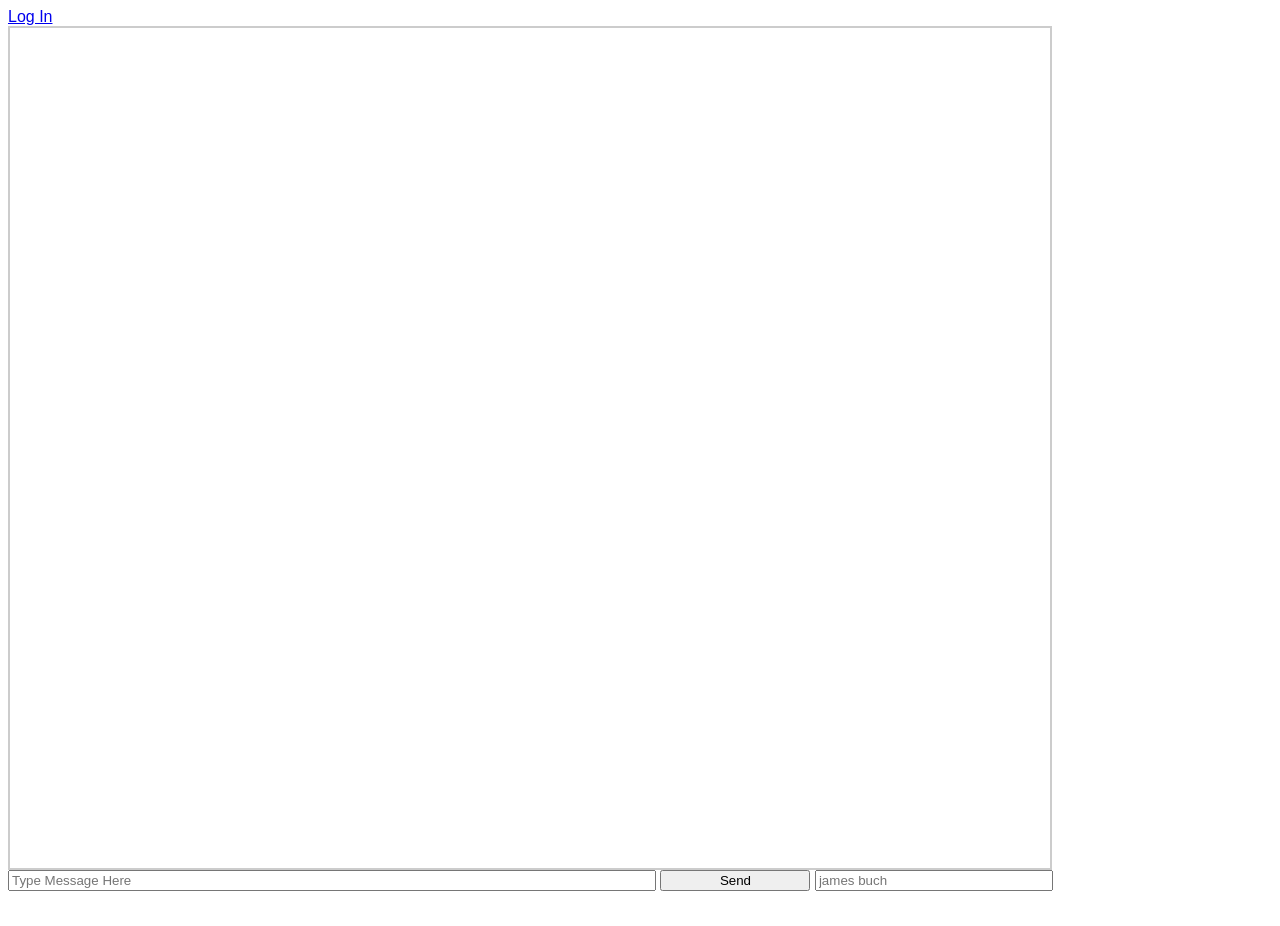
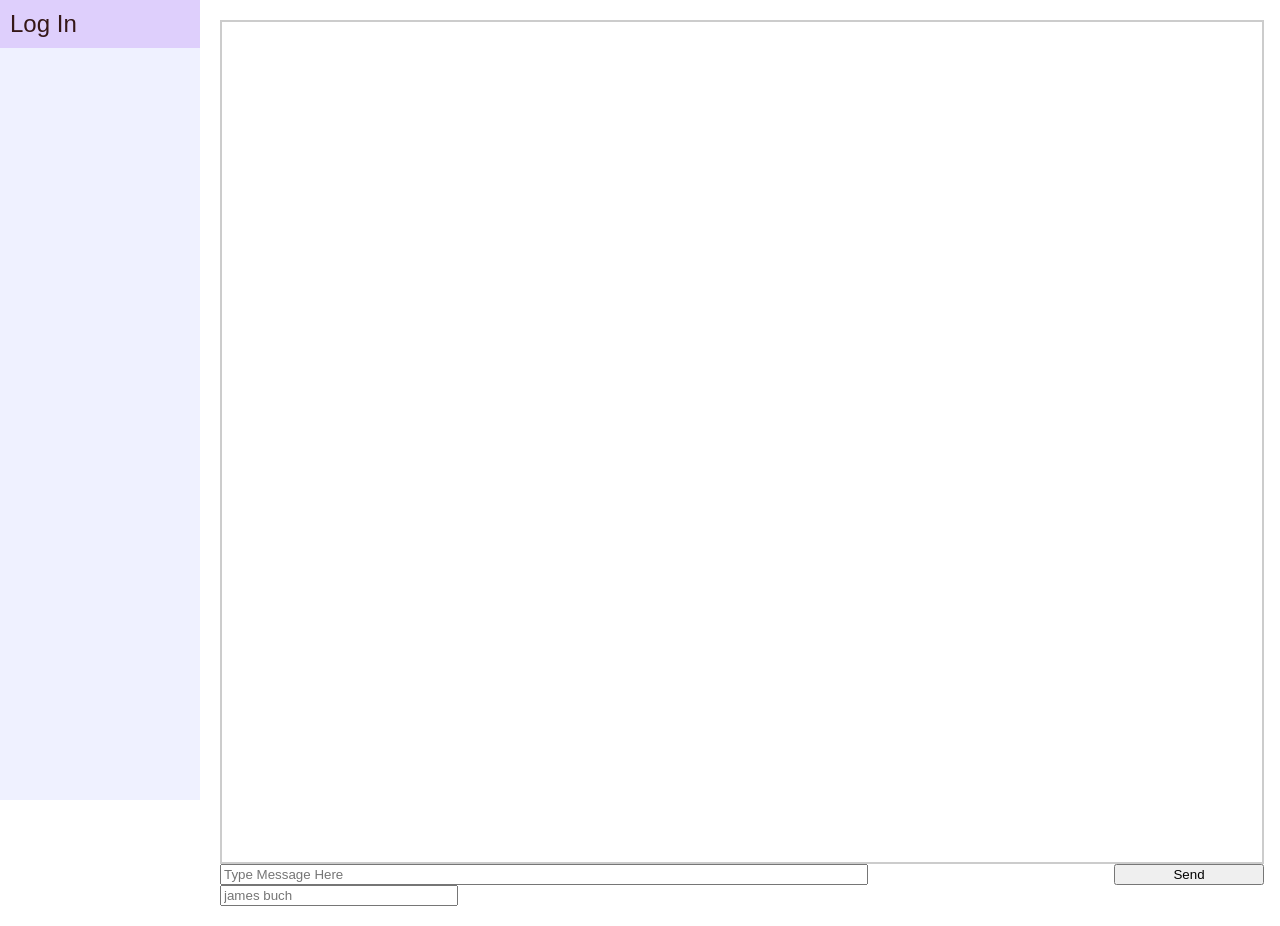
Before and after one commit to staryskies/In_db, a plain HTML site: page Web_db/static/index.html in a window 1280 px wide. Before the commit the page ends 899 px from the top, so only its background shows below. Drawn offline with Linux system fonts and the light colour scheme; no server answers.

Commit message:
added side bar and a test html

```diff
--- a/Web_db/static/index.html
+++ b/Web_db/static/index.html
@@ -5,30 +5,23 @@
     <meta charset="UTF-8">
     <meta name="viewport" content="width=device-width, initial-scale=1.0">
     <title>Chat</title>
-    <link ref="stylesheet" href="styles.css">
-    <style>
-        body { font-family: Arial, sans-serif; }
-        #chat { width: 1000px; height: 800px; border: 2px solid #ccc; padding: 20px; overflow-y: scroll; }
-        #message { width: 640px; }
-        #send { width: 150px; }
-        #user { width: 230px; }
-    </style>
+    <link rel="stylesheet" href="styles.css">
+
 </head>
 <body>
-
-    <div class="sidenav">
-        <div id="Signin"></div>
+    <div class="container">
+        <div class="sidebar">
             <a href="/login.html">Log In</a>
 
         </div>
 
-    <div class="chat-area">
+        <div class="content">
             <div id="chat"></div>
             <input type="text" id="message" placeholder="Type Message Here">
             <button id="send">Send</button>
             <input type="text" id="user" placeholder="james buch">
         </div>
-
+    </div>
     <script>
 
 
--- a/Web_db/static/styles.css
+++ b/Web_db/static/styles.css
@@ -1,38 +1,44 @@
-/* The sidebar menu */
-.sidenav {
-    height: 100%; /* Full-height: remove this if you want "auto" height */
-    width: 160px; /* Set the width of the sidebar */
-    position: fixed; /* Fixed Sidebar (stay in place on scroll) */
-    z-index: 1; /* Stay on top */
-    top: 0; /* Stay at the top */
-    left: 0;
-    background-color: #111; /* Black */
-    overflow-x: hidden; /* Disable horizontal scroll */
-    padding-top: 20px;
-  }
+body { font-family: Arial, sans-serif; margin: 0; padding: 0;}
+#chat { width: 1000px; height: 800px; border: 2px solid #ccc; padding: 20px; overflow-y: scroll; }
+#message { width: 640px; }
+#send { width: 150px; }
+#user { width: 230px; }
 
-  /* The navigation menu links */
-  .sidenav a {
-    padding: 6px 8px 6px 16px;
-    text-decoration: none;
-    font-size: 25px;
-    color: #818181;
-    display: block;
-  }
 
-  /* When you mouse over the navigation links, change their color */
-  .sidenav a:hover {
-    color: #f1f1f1;
-  }
+.container {
+  display: flex;
+}
 
-  /* Style page content */
-  .main {
-    margin-left: 160px; /* Same as the width of the sidebar */
-    padding: 0px 10px;
-  }
+.sidebar {
+  width: 200px;
+  height: 100vh;
+  background-color: #eff1ff;
+  color: #fff;
+  box-sizing: border-box;
+  position: fixed;
+  border: 10px;
+  border-color: #000;
+}
 
-  /* On smaller screens, where height is less than 450px, change the style of the sidebar (less padding and a smaller font size) */
-  @media screen and (max-height: 450px) {
-    .sidenav {padding-top: 15px;}
-    .sidenav a {font-size: 18px;}
-  }
+.content {
+  flex: 1;
+  padding: 20px;
+  box-sizing: border-box;
+  margin-left: 200px;
+  text-align: justify;
+}
+
+.sidebar a {
+  display: block;
+  color: #351717;
+  font-size: 24px;
+  text-decoration: none;
+  padding: 10px;
+  margin-bottom: 10px;
+  transition: background-color 0.3s;
+}
+
+/* Change background color on hover */
+.sidebar a:hover {
+  background-color: #decffc;
+}
```
Also changed, not shown: test.html (added, +101 -0 lines), 1 other file. Lines whose indentation alone changed are shown as unchanged.
